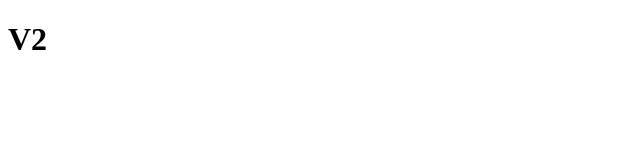
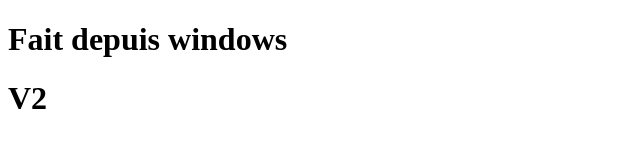
Before and after one commit to alex4851/linux-windows, a plain HTML site: page index.html in a window 1280 px wide. Shown: the whole page, without its empty margins (0-640 px from the left). Drawn offline with Linux system fonts and the light colour scheme.

Commit message:
modification depuis windows

```diff
--- a/index.html
+++ b/index.html
@@ -6,6 +6,7 @@
     <title>Document</title>
 </head>
 <body>
+    <h1>Fait depuis windows</h1>
     <h1>V2</h1>
 </body>
 </html>
```
